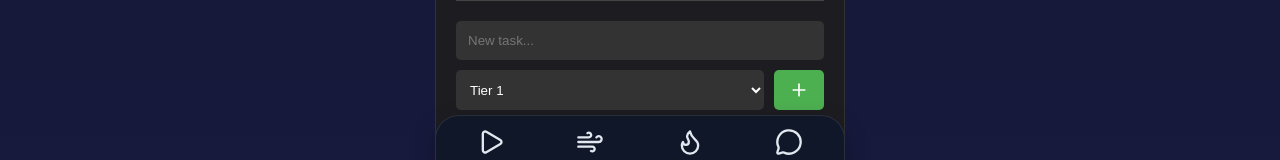
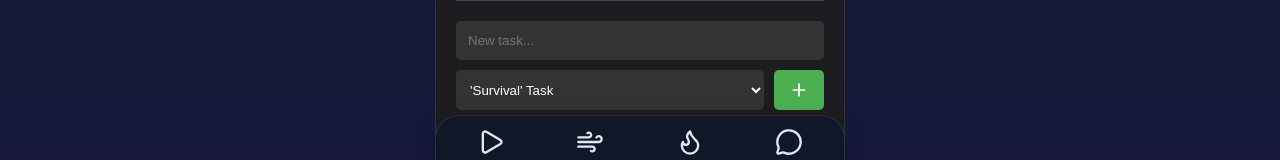
Before and after one commit to AleVassman/gentle-nudge, a React (Vite) app: page / in a window 1280 px wide. Both pictures are taken after a click on the button 815 px from the left and 80 px from the top of the page. Shown: the part 573-733 px from the top of the page. Built offline with nearby package versions, Linux system fonts and the light colour scheme.

Commit message:
Changed the options names in the task editor

```diff
--- a/src/App.jsx
+++ b/src/App.jsx
@@ -350,7 +350,7 @@ function App() {
              }} style={{ marginTop: '20px', paddingTop: '20px', borderTop: '1px solid #444' }}>
                <input name="taskText" placeholder="New task..." style={{ width: '100%', padding: '12px', marginBottom: '10px', borderRadius: '5px', border: 'none', boxSizing: 'border-box', backgroundColor: '#333', color: 'white' }} />
                <div style={{ display: 'flex', gap: '10px' }}>
-                 <select name="tierSelect" style={{ padding: '10px', borderRadius: '5px', flex: 1, backgroundColor: '#333', color: 'white', border: 'none' }}><option value="1">Tier 1</option><option value="2">Tier 2</option><option value="3">Tier 3</option><option value="4">Tier 4</option></select>
+                 <select name="tierSelect" style={{ padding: '10px', borderRadius: '5px', flex: 1, backgroundColor: '#333', color: 'white', border: 'none' }}><option value="1">'Survival' Task</option><option value="2">'Low Power' Task</option><option value="3">'Rebooting' Task</option><option value="4">'Online' Task</option></select>
                  <button type="submit" style={{ padding: '10px 15px', borderRadius: '5px', background: '#4CAF50', color: 'white', border: 'none', display: 'flex', alignItems: 'center', justifyContent: 'center' }}>
                     <Plus size={20} />
                  </button>
```
